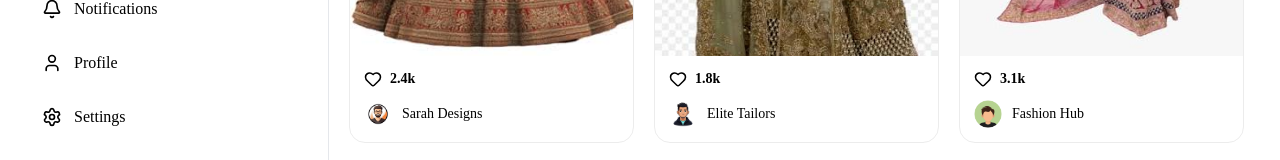
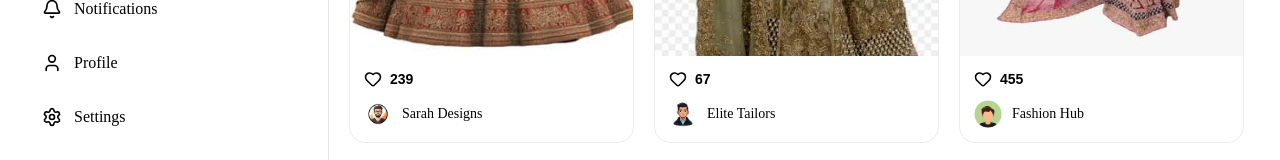
Before and after one commit to k-a-amaljose/Tailor-pro, a React (Vite) app: page / in a window 1280 px wide. Shown: the part 439-599 px from the top of the page. Built offline with nearby package versions, Linux system fonts and the light colour scheme.

Commit message:
btns modified

```diff
--- a/src/Components/FeedCard/FeedCard.css
+++ b/src/Components/FeedCard/FeedCard.css
@@ -99,3 +99,63 @@
   border-radius: 50%;
   object-fit: cover;
 }
+
+/**like**/
+.like-btn {
+  background: transparent;
+  border: none;
+  cursor: pointer;
+
+  display: flex;
+  align-items: center;
+  gap: 8px;
+
+  padding: 0;
+
+  font-size: 14px;
+  font-weight: 600;
+
+  color: inherit;
+}
+
+.like-btn:hover {
+  opacity: 0.8;
+}
+
+/** save **/
+.save-btn {
+  position: absolute;
+
+  top: 12px;
+  right: 12px;
+
+  width: 36px;
+  height: 36px;
+
+  border: none;
+  border-radius: 50%;
+
+  background: rgba(255,255,255,.9);
+
+  display: flex;
+  align-items: center;
+  justify-content: center;
+
+  cursor: pointer;
+
+  z-index: 10;
+
+  transition: all 0.2s ease;
+}
+
+.save-btn.saved {
+  background: #000;
+}
+
+.save-btn svg {
+  transition: all 0.2s ease;
+}
+
+.save-btn:hover svg {
+  transform: scale(1.1);
+}
--- a/src/Components/FeedCard/FeedCard.jsx
+++ b/src/Components/FeedCard/FeedCard.jsx
@@ -1,4 +1,5 @@
 import "./FeedCard.css";
+import { useState } from "react";
 
 import {
   Heart,
@@ -7,12 +8,38 @@ import {
 } from "lucide-react";
 
 function FeedCard({ item }) {
+  const [liked, setLiked] = useState(false);
+  const [likeCount, setLikeCount] = useState(item.likes || 0);
+
+  const handleLike = () => {
+    if (liked) {
+      setLikeCount(likeCount - 1);
+    } else {
+      setLikeCount(likeCount + 1);
+    }
+
+    setLiked(!liked);
+  };
+
+  const [saved, setSaved] = useState(false);
+
+const handleSave = () => {
+  setSaved(!saved);
+};
+
   return (
     <div className="feed-card">
 
-      <button className="save-btn">
-        <Bookmark size={20} />
-      </button>
+<button
+  className="save-btn"
+  onClick={handleSave}
+>
+  <Bookmark
+    size={20}
+    fill={saved ? "black" : "none"}
+    color="black"
+  />
+</button>
 
       <img
         src={item.image}
@@ -28,10 +55,18 @@ function FeedCard({ item }) {
 
       <div className="feed-info">
 
-        <div className="likes-row">
-          <Heart size={18} />
-          <span>{item.likes}</span>
-        </div>
+        <button
+          className="likes-row like-btn"
+          onClick={handleLike}
+        >
+          <Heart
+            size={18}
+            fill={liked ? "#ff4d94" : "none"}
+            color={liked ? "#ff4d94" : "currentColor"}
+          />
+
+          <span>{likeCount}</span>
+        </button>
 
         <div className="tailor-row">
           <img
--- a/src/data/feedData.js
+++ b/src/data/feedData.js
@@ -15,7 +15,7 @@ const feedData = [
     type: "image",
     tailorName: "Sarah Designs",
     profilePic: tailor1,
-    likes: "2.4k",
+    likes: 239,
   },
 
   {
@@ -24,7 +24,7 @@ const feedData = [
     type: "image",
     tailorName: "Elite Tailors",
     profilePic: tailor2,
-    likes: "1.8k",
+    likes: 67,
   },
 
   {
@@ -33,7 +33,7 @@ const feedData = [
     type: "image",
     tailorName: "Fashion Hub",
     profilePic: tailor3,
-    likes: "3.1k",
+    likes: 455,
   },
 
   {
@@ -42,7 +42,7 @@ const feedData = [
     type: "image",
     tailorName: "Fashion Hub",
     profilePic: tailor4,
-    likes: "3.6k",
+    likes: 987,
   },
 ];
 
```
